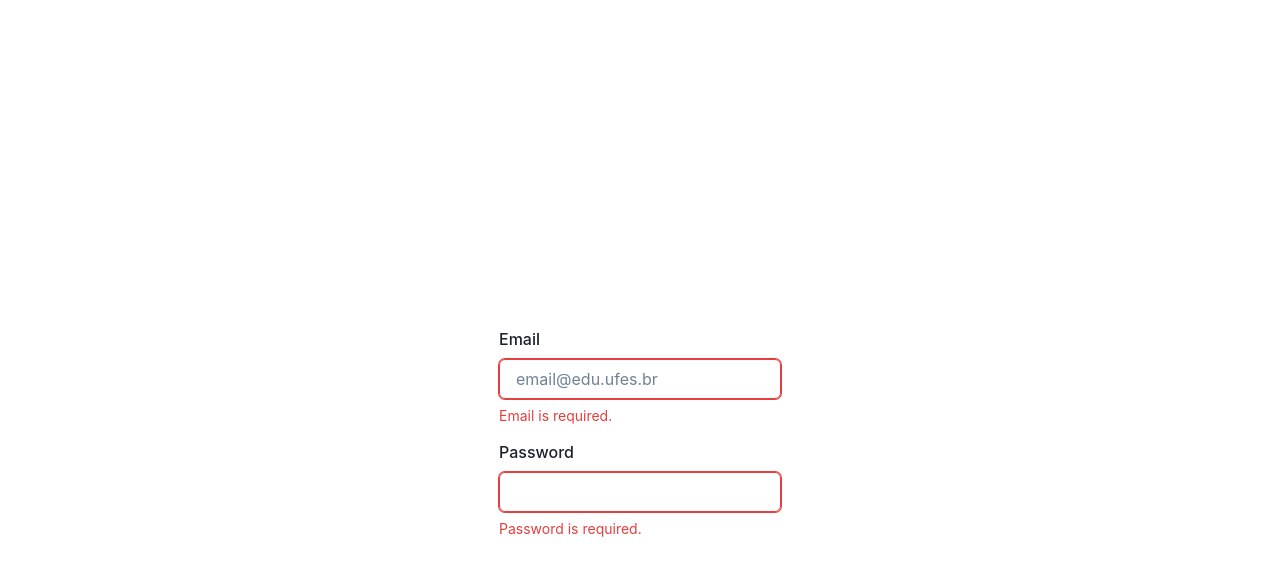
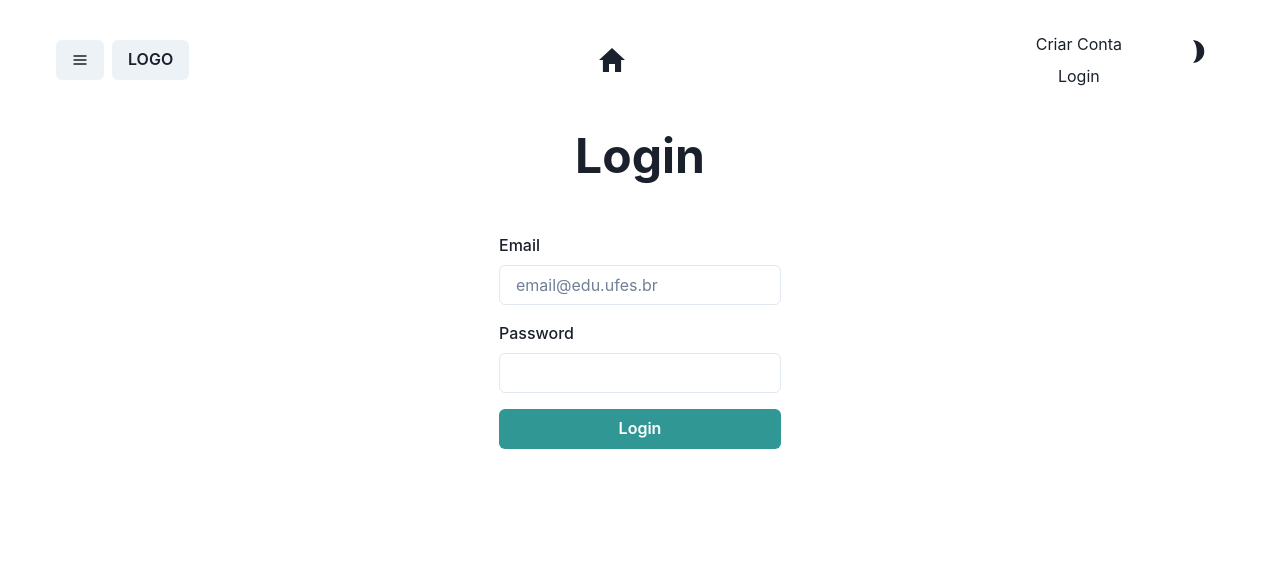
Before and after one commit to lsalatiel/agenda-servidor, a React (Vite) app in the folder frontend/: page /login in a window 1280 px wide. Shown: the top 576 px of the page. Built offline with nearby package versions, Linux system fonts and the light colour scheme.

Commit message:
update login view

```diff
--- a/frontend/src/views/Login.jsx
+++ b/frontend/src/views/Login.jsx
@@ -3,14 +3,14 @@ import { useState } from "react";
 import {
     FormControl,
     FormLabel,
-    FormErrorMessage,
-    FormHelperText,
     Input,
-    useColorMode,
     Center,
+    Stack,
     Button,
-    Stack,
+    Heading,
 } from "@chakra-ui/react";
+
+import Navbar from "../components/Navbar";
 
 function EmailInput() {
     const [input, setInput] = useState("");
@@ -20,7 +20,7 @@ function EmailInput() {
     const isError = input === "";
 
     return (
-        <FormControl isInvalid={isError}>
+        <FormControl>
             <FormLabel>Email</FormLabel>
             <Input
                 placeholder="email@edu.ufes.br"
@@ -28,11 +28,6 @@ function EmailInput() {
                 value={input}
                 onChange={handleInputChange}
             />
-            {!isError ? (
-                <FormHelperText> We'll never share your email. </FormHelperText>
-            ) : (
-                <FormErrorMessage>Email is required.</FormErrorMessage>
-            )}
         </FormControl>
     );
 }
@@ -45,31 +40,25 @@ function PasswordInput() {
     const isError = input === "";
 
     return (
-        <FormControl isInvalid={isError}>
+        <FormControl>
             <FormLabel>Password</FormLabel>
             <Input type="password" value={input} onChange={handleInputChange} />
-            {!isError ? (
-                <FormHelperText></FormHelperText>
-            ) : (
-                <FormErrorMessage>Password is required.</FormErrorMessage>
-            )}
         </FormControl>
     );
 }
 
-function Login() {
-    // const { colorMode, toggleColorMode } = useColorMode();
-
-    // let text = colorMode === "light" ? "dark" : "light";
-    // <Button onClick={toggleColorMode}></Button>
+export default function Login() {
     return (
-        <Center h="100vh" maxW="1200px" mx="auto">
-            <Stack spacing={4}>
-                <EmailInput />
-                <PasswordInput />
-            </Stack>
-        </Center>
+        <>
+            <Navbar />
+            <Center h="50vh" maxW="1200px" mx="auto">
+                <Stack spacing={4}>
+                    <Heading mb={8} fontSize={"3em"}>Login</Heading>
+                    <EmailInput />
+                    <PasswordInput />
+                    <Button colorScheme="teal">Login</Button>
+                </Stack>
+            </Center>
+        </>
     );
 }
-
-export default Login;
```
